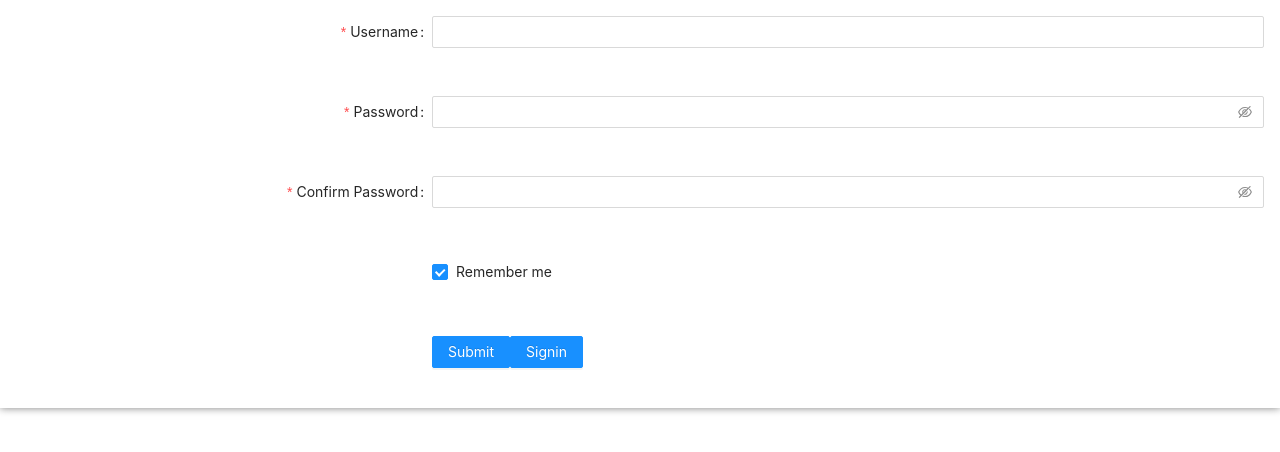
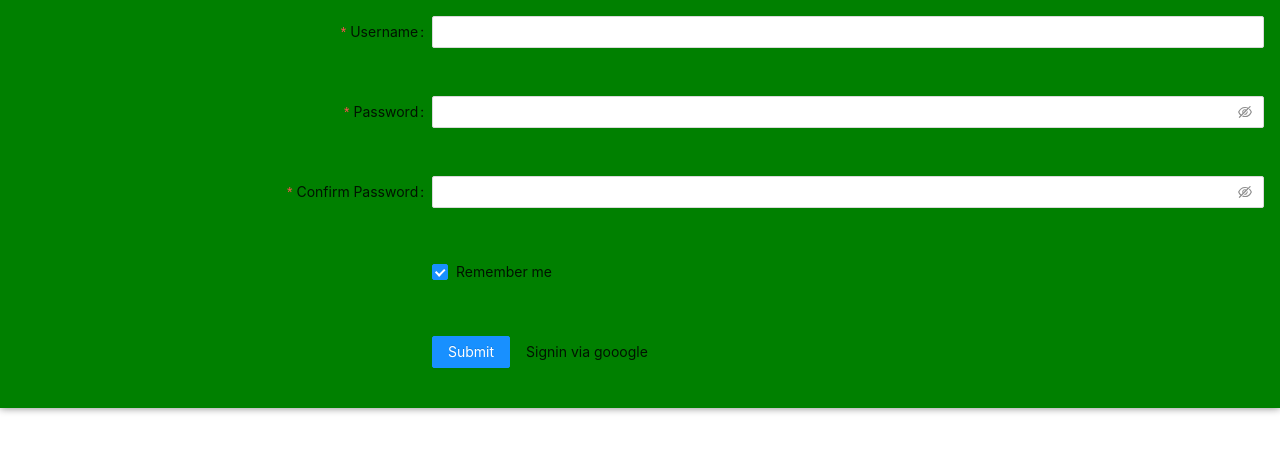
Before and after one commit to ishit16/anonymous-audio-chat, a Next.js app in the folder packages/client/: page /signup in a window 1280 px wide. Shown: the top 452 px of the page. Built offline with nearby package versions, Linux system fonts and the light colour scheme; no server answers.

Commit message:
🐛: Solved decryption error

```diff
--- a/packages/client/src/pages/signup.jsx
+++ b/packages/client/src/pages/signup.jsx
@@ -4,11 +4,13 @@ import axios from "axios";
 import styled from "styled-components";
 import { useState } from "react";
 import { useSession, signIn, signOut } from "next-auth/react";
+import { v4 as uuidv4 } from "uuid";
 
 const Demo = () => {
   const router = useRouter();
   const [loading, setLoading] = useState(false);
   const { data: session } = useSession();
+
   if (session) {
     // return (
     //   <div className="{styles.container}">
@@ -17,30 +19,14 @@ const Demo = () => {
     //     <button onClick={() => signOut()}>Sign out</button>
     //   </div>
     // );
-    let r = (Math.random() + 1).toString(36).substring(2);
-    console.log("random", r);
 
-    router.push("/discuss/" + r);
+    let roomID = uuidv4();
+    console.log(roomID, "roomID");
+
+    router.push("/discuss/" + roomID);
   }
 
-  // const google = function onSignIn(googleUser) {
-  //   // Useful data for your client-side scripts:
-  //   var profile = googleUser.getBasicProfile();
-  //   console.log("ID: " + profile.getId()); // Don't send this directly to your server!
-  //   console.log("Full Name: " + profile.getName());
-  //   console.log("Given Name: " + profile.getGivenName());
-  //   console.log("Family Name: " + profile.getFamilyName());
-  //   console.log("Image URL: " + profile.getImageUrl());
-  //   console.log("Email: " + profile.getEmail());
-
-  //   // The ID token you need to pass to your backend:
-  //   var id_token = googleUser.getAuthResponse().id_token;
-  //   console.log("ID Token: " + id_token);
-  // };
-
   const onFinish = async (values) => {
-    console.log("session", session, "data", data);
-
     try {
       // make axios post request
       setLoading(true);
@@ -141,8 +127,8 @@ const Demo = () => {
         <Button type="primary" htmlType="submit" loading={loading}>
           Submit
         </Button>
-        <Button type="primary" onClick={() => signIn()}>
-          Signin
+        <Button onClick={() => signIn("google")} type="text">
+          Signin via gooogle
         </Button>
       </Form.Item>
     </StyledForm>
@@ -157,7 +143,7 @@ const StyledForm = styled(Form)`
   gap: 1.5rem;
   margin-bottom: 1rem;
   padding: 1rem;
-  background: ${({ theme }) => theme.secondary};
+  background: green;
   border-radius: ${({ theme }) => theme.borderRadius};
   box-shadow: 0 0 0.5rem rgb(0 0 0 / 50%);
 `;
```
Also changed, not shown: packages/client/src/pages/api/auth/[...nextauth].js (+4 -3 lines), packages/client/src/pages/login.jsx (+4 -3 lines).
